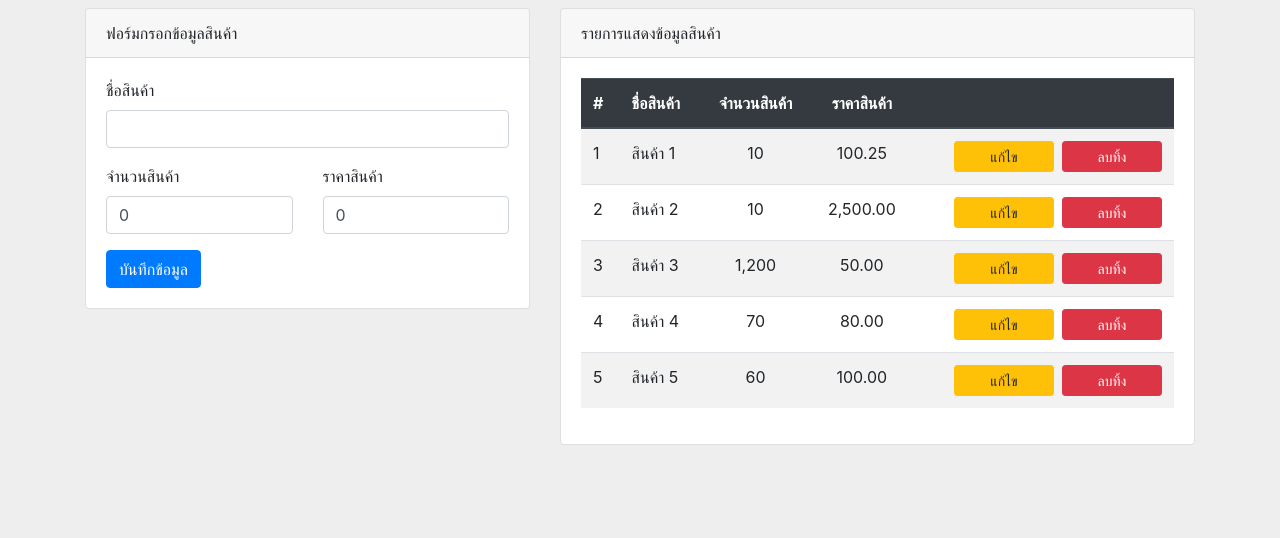
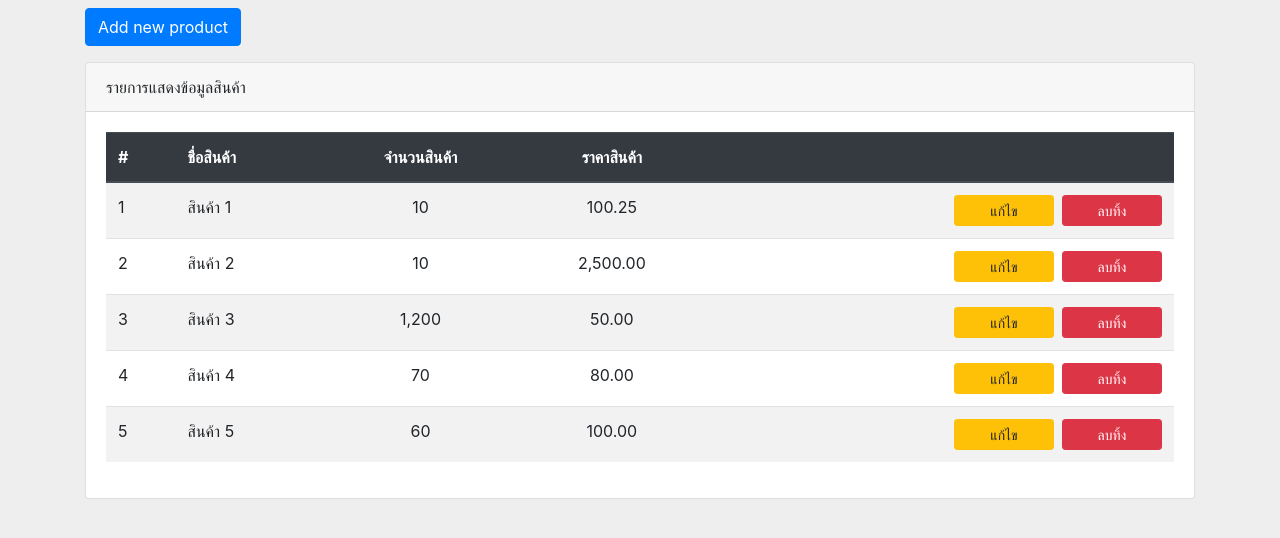
Before and after one commit to ttvone/angular9-tranning, an Angular app in the folder project/: page / in a window 1280 px wide. Shown: the top 538 px of the page. Built offline with nearby package versions, Linux system fonts and the light colour scheme.

Commit message:
update item

```diff
--- a/project/src/app/app.component.html
+++ b/project/src/app/app.component.html
@@ -1,10 +1,15 @@
 <div class="container mt-2">
-    <div class="row">
-        <div class="col-5">
-            <app-part1 [item]="item" title="ฟอร์มกรอกข้อมูลสินค้า"></app-part1>
-        </div>
-        <div class="col-7">
-            <app-part2 (update)="onUpdate($event)" title="รายการแสดงข้อมูลสินค้า"></app-part2>
+    <button (click)="staticModal.show()" class="btn btn-primary mb-3">
+        Add new product
+    </button>
+    <app-part2 (update)="onUpdate($event)" title="รายการแสดงข้อมูลสินค้า"></app-part2>
+</div>
+
+<div class="modal fade" bsModal #staticModal="bs-modal" tabindex="-1" role="dialog"
+    aria-labelledby="dialog-static-name">
+    <div class="modal-dialog">
+        <div class="modal-content">
+            <app-part1 (close)="staticModal.hide()" [item]="item" title="ฟอร์มกรอกข้อมูลสินค้า"></app-part1>
         </div>
     </div>
 </div>
--- a/project/src/app/app.component.ts
+++ b/project/src/app/app.component.ts
@@ -1,5 +1,6 @@
-import { Component } from '@angular/core';
+import { Component, ViewChild } from '@angular/core';
 import { IProduct } from './interfaces/IProduct';
+import { ModalDirective } from 'ngx-bootstrap/modal';
 
 @Component({
   selector: 'app-root',
@@ -10,11 +11,14 @@ export class AppComponent {
   title = 'Angular Project';
   item: IProduct;
 
+  @ViewChild('staticModal') staticModal: ModalDirective;
+
   constructor() {
   }
 
   /** receive product item */
   onUpdate(item: IProduct) {
     this.item = item;
+    this.staticModal.show();
   }
 }
--- a/project/src/app/app.module.ts
+++ b/project/src/app/app.module.ts
@@ -5,7 +5,7 @@ import { AppComponent } from './app.component';
 import { Part1Component } from './part1/part1.component';
 import { Part2Component } from './part2/part2.component';
 import { BrowserAnimationsModule } from '@angular/platform-browser/animations';
-
+import { ModalModule } from 'ngx-bootstrap/modal';
 import { BsDropdownModule } from 'ngx-bootstrap/dropdown';
 import { FormsModule, ReactiveFormsModule } from '@angular/forms';
 
@@ -19,6 +19,7 @@ import { FormsModule, ReactiveFormsModule } from '@angular/forms';
       BrowserModule,
       BrowserAnimationsModule,
       BsDropdownModule.forRoot(),
+      ModalModule.forRoot(),
       FormsModule,
       ReactiveFormsModule
    ],
--- a/project/src/app/part1/part1.component.html
+++ b/project/src/app/part1/part1.component.html
@@ -43,9 +43,19 @@
                 </div>
             </div>
 
-            <button type="submit" class="btn btn-primary">
-                บันทึกข้อมูล
-            </button>
+            <div class="row">
+                <div class="col-sm-4">
+                    <button type="submit" class="btn btn-primary btn-block">
+                        บันทึกข้อมูล
+                    </button>
+                </div>
+                <div class="col-sm-4"></div>
+                <div class="col-sm-4">
+                    <button (click)="close.emit()" type="button" class="btn btn-danger btn-block">
+                        ปิดหน้านี้
+                    </button>
+                </div>
+            </div>
         </form>
 
     </div>
--- a/project/src/app/part1/part1.component.ts
+++ b/project/src/app/part1/part1.component.ts
@@ -1,4 +1,4 @@
-import { Component, OnInit, Input } from '@angular/core';
+import { Component, OnInit, Input, EventEmitter, Output } from '@angular/core';
 import { FormGroup, FormBuilder, Validators } from '@angular/forms';
 import { PartService } from '../services/part.service';
 import { IProduct } from '../interfaces/IProduct';
@@ -20,6 +20,7 @@ export class Part1Component implements OnInit {
     this.form.get('productAmount').setValue(item.productAmount);
     this.form.get('productPrice').setValue(item.productPrice);
   }
+  @Output('close') close = new EventEmitter();
 
   /** create form data */
   form: FormGroup;
@@ -56,6 +57,8 @@ export class Part1Component implements OnInit {
           this.form.get('productAmount').setValue(0);
           this.form.get('productPrice').setValue(0);
           this.productId = null;
+          document.getElementById('product-name').focus();
+          // this.close.emit();
         },
         // หากว่าล้มเหลว
         err => {
@@ -70,6 +73,8 @@ export class Part1Component implements OnInit {
           this.form.get('productAmount').setValue(0);
           this.form.get('productPrice').setValue(0);
           this.productId = null;
+          document.getElementById('product-name').focus();
+          // this.close.emit();
         },
         // หากว่าล้มเหลว
         err => {
```
